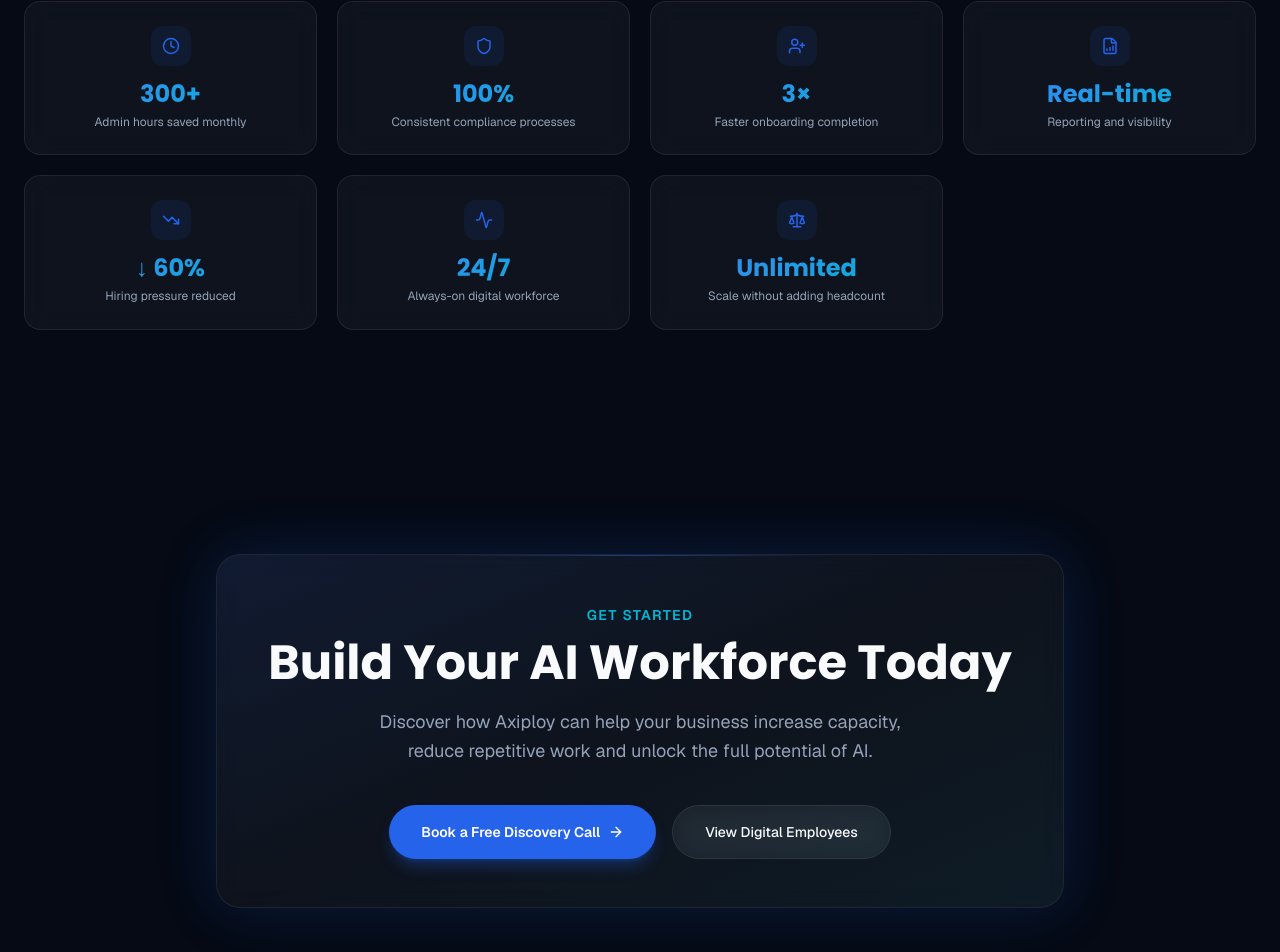
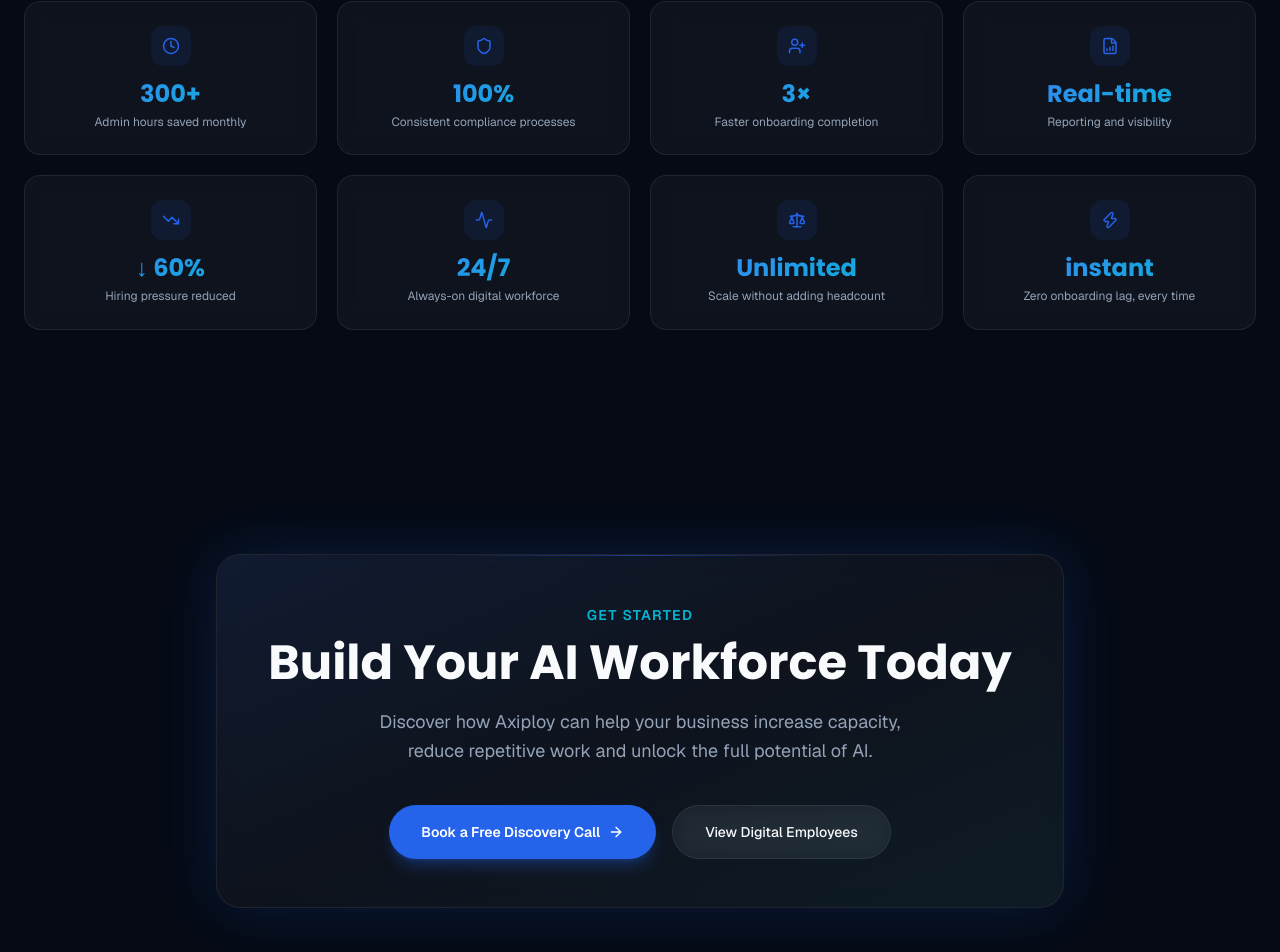
Before and after one commit to KrypticHD/Axiploy, a Next.js app: page / in a window 1280 px wide. Shown: the part 4180-5132 px from the top of the page. Built offline with nearby package versions, Linux system fonts and the light colour scheme.

Commit message:
Add 8th outcome card to even out bottom row

```diff
--- a/src/components/Outcomes.tsx
+++ b/src/components/Outcomes.tsx
@@ -1,5 +1,5 @@
 import AnimatedSection from "./AnimatedSection";
-import { Clock, Shield, UserPlus, FileBarChart, TrendingDown, Activity, Scale } from "lucide-react";
+import { Clock, Shield, UserPlus, FileBarChart, TrendingDown, Activity, Scale, Zap } from "lucide-react";
 
 const outcomes = [
   { icon: Clock, stat: "300+", label: "Admin hours saved monthly" },
@@ -9,6 +9,7 @@
   { icon: TrendingDown, stat: "↓ 60%", label: "Hiring pressure reduced" },
   { icon: Activity, stat: "24/7", label: "Always-on digital workforce" },
   { icon: Scale, stat: "Unlimited", label: "Scale without adding headcount" },
+  { icon: Zap, stat: "instant", label: "Zero onboarding lag, every time" },
 ];
 
 export default function Outcomes() {
```
